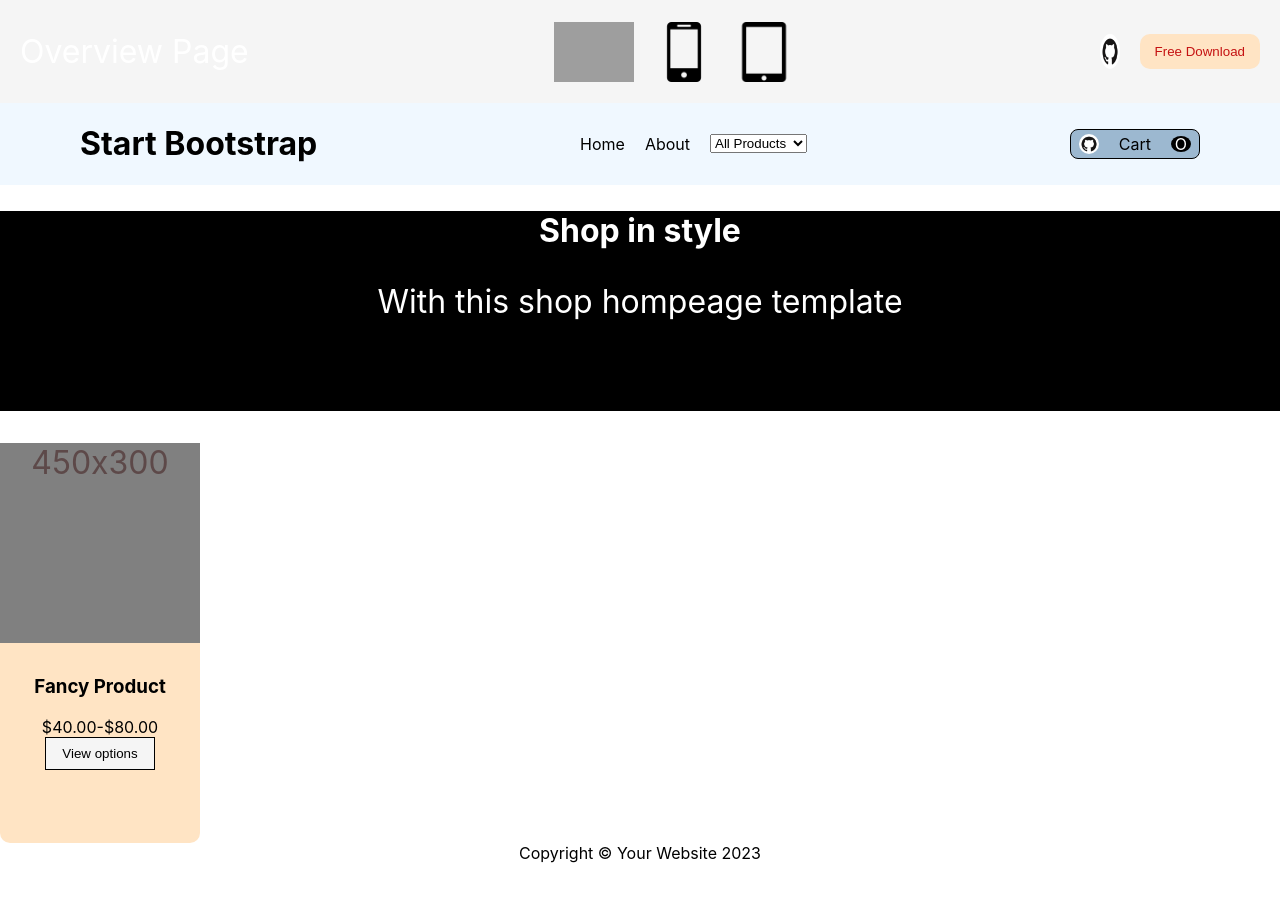
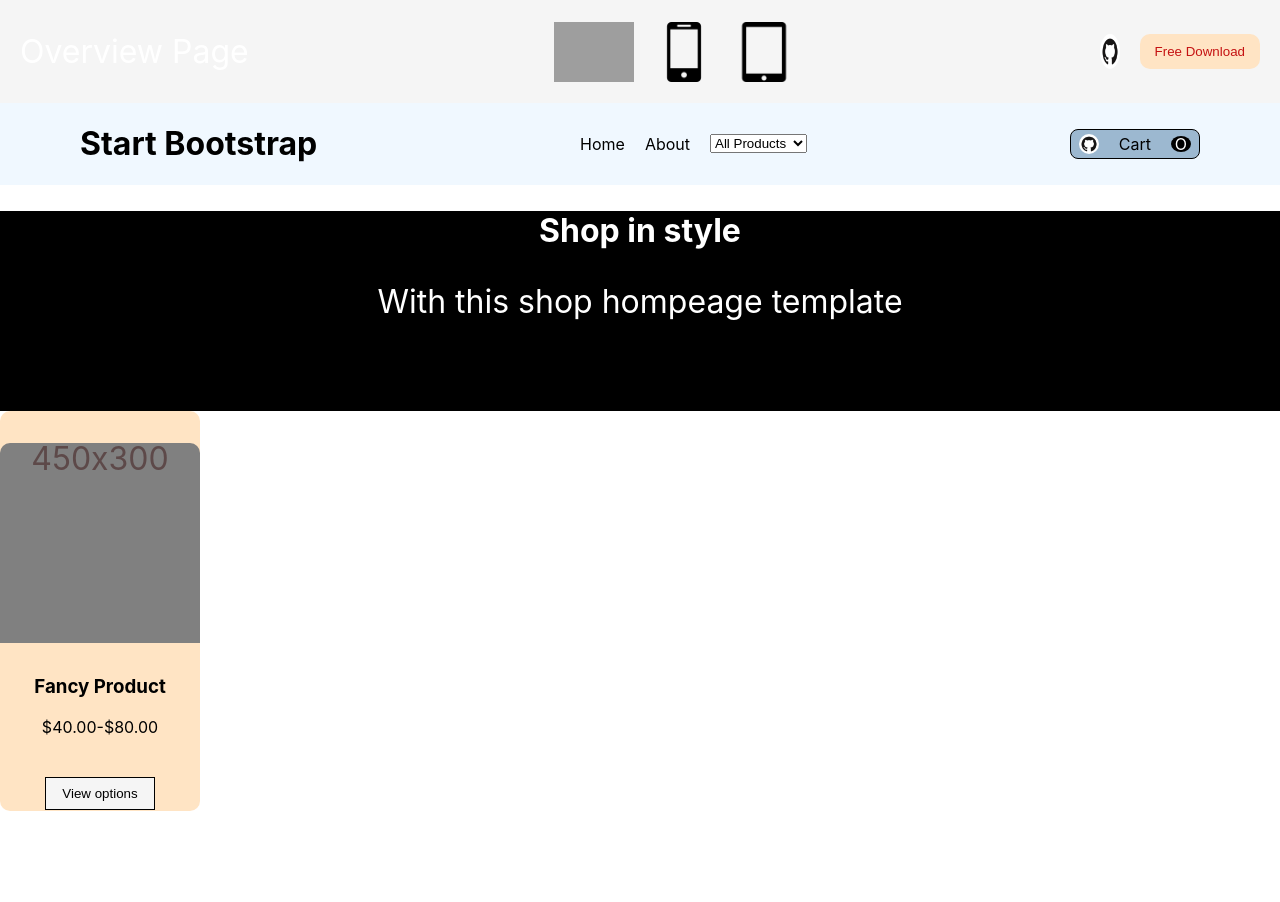
Before and after one commit to Juratbekdasturchi/vazifatort, a React (Create React App) app: page / in a window 1280 px wide. Shown: the top 902 px of the page. Before the commit the page ends 863 px from the top, so only its background shows below. Built offline with nearby package versions, Linux system fonts and the light colour scheme; grey boxes are pictures that could not be loaded.

Commit message:
Add cards

```diff
--- a/src/App.css
+++ b/src/App.css
@@ -103,7 +103,11 @@ li {
   text-align: center;
 }
 
-
+.cards{
+  display: grid;
+  grid-template-rows: 1fr 1fr 1fr 1fr;
+  grid-template-columns: 1fr 1fr;
+}
 .card {
   width: 200px;
   height: 400px;
@@ -116,10 +120,14 @@ li {
   height: 200px;
   color: rgb(93, 73, 73);
   background-color: grey;
+  border-top-left-radius: 10px;
+  border-top-right-radius: 10px;
+  line-height: 100%;
 }
 
 .card-button {
   background-color: whitesmoke;
   padding: 8px 16px;
   border: 1px solid black;
+  margin-top: 40px;
 }
```
